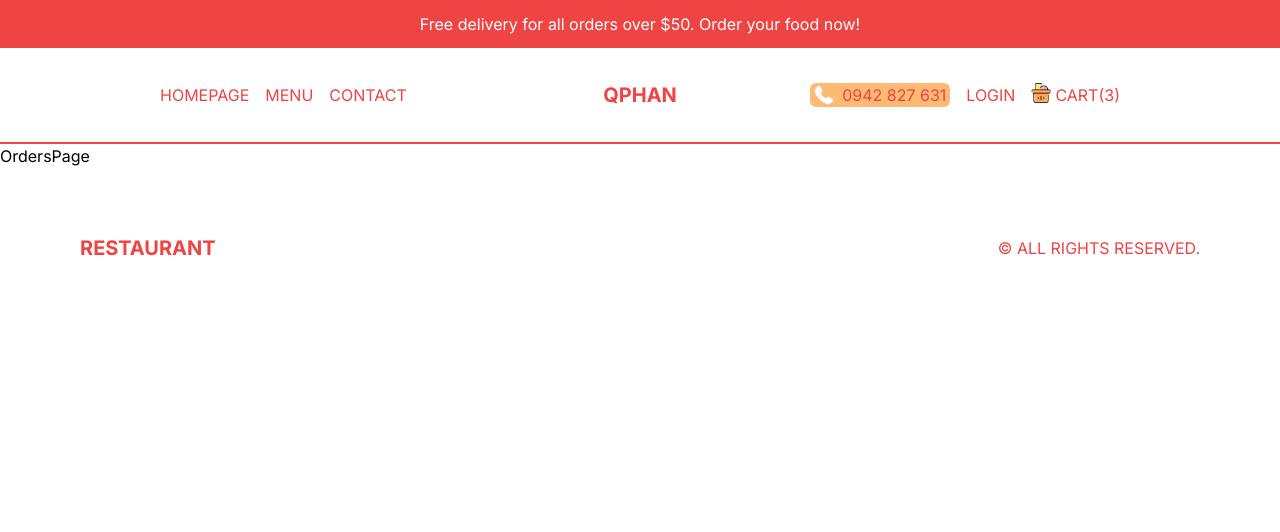
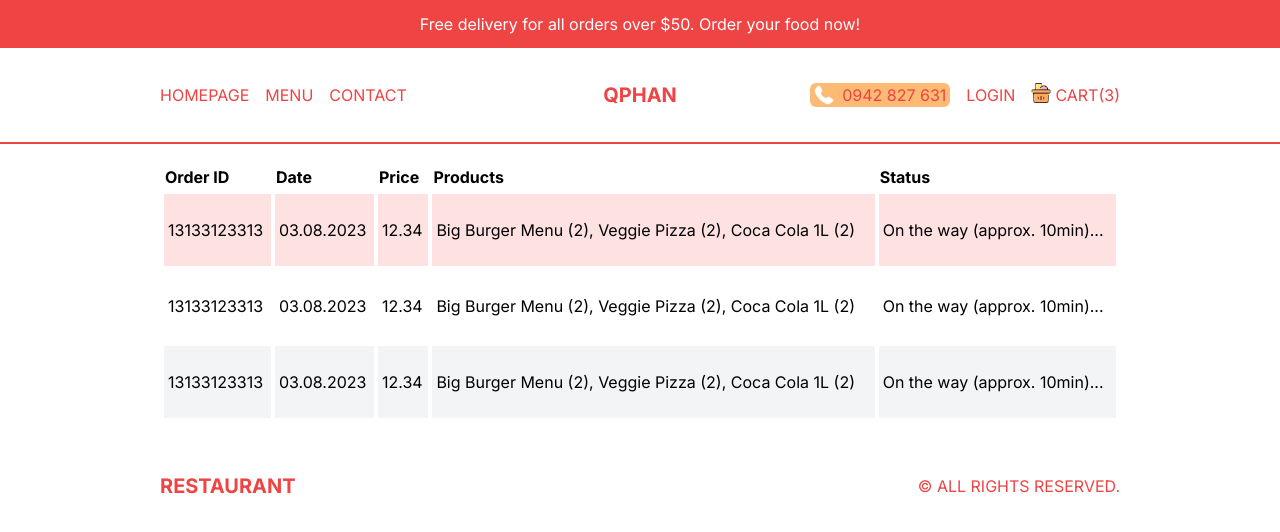
Before and after one commit to PhanHuuQuang/Restaurant-Nextjs, a Next.js app: page /orders in a window 1280 px wide. Shown: the top 532 px of the page. Built offline with nearby package versions, Linux system fonts and the light colour scheme.

Commit message:
Add Order page and fix ui Footer

```diff
--- a/src/app/orders/page.tsx
+++ b/src/app/orders/page.tsx
@@ -1,7 +1,50 @@
 import React from "react";
 
 const OrdersPage = () => {
-  return <div>OrdersPage</div>;
+  return (
+    <div className="p-4 lg:px-20 xl:px-40">
+      <table className="w-full border-separate border-spacing-1">
+        <thead>
+          <tr className="text-left">
+            <th className="hidden md:block">Order ID</th>
+            <th>Date</th>
+            <th>Price</th>
+            <th className="hidden md:block">Products</th>
+            <th>Status</th>
+          </tr>
+        </thead>
+        <tbody>
+          <tr className="text-sm md:text-base bg-red-100">
+            <td className="hidden md:block py-6 px-1">13133123313</td>
+            <td className="py-6 px-1">03.08.2023</td>
+            <td className="py-6 px-1">12.34</td>
+            <td className="hidden md:block py-6 px-1">
+              Big Burger Menu (2), Veggie Pizza (2), Coca Cola 1L (2)
+            </td>
+            <td className="py-6 px-1">On the way (approx. 10min)...</td>
+          </tr>
+          <tr className="text-sm md:text-base odd:bg-gray-100">
+            <td className="hidden md:block py-6 px-1">13133123313</td>
+            <td className="py-6 px-1">03.08.2023</td>
+            <td className="py-6 px-1">12.34</td>
+            <td className="hidden md:block py-6 px-1">
+              Big Burger Menu (2), Veggie Pizza (2), Coca Cola 1L (2)
+            </td>
+            <td className="py-6 px-1">On the way (approx. 10min)...</td>
+          </tr>
+          <tr className="text-sm md:text-base odd:bg-gray-100">
+            <td className="hidden md:block py-6 px-1">13133123313</td>
+            <td className="py-6 px-1">03.08.2023</td>
+            <td className="py-6 px-1">12.34</td>
+            <td className="hidden md:block py-6 px-1">
+              Big Burger Menu (2), Veggie Pizza (2), Coca Cola 1L (2)
+            </td>
+            <td className="py-6 px-1">On the way (approx. 10min)...</td>
+          </tr>
+        </tbody>
+      </table>
+    </div>
+  );
 };
 
 export default OrdersPage;
--- a/src/components/Footer.tsx
+++ b/src/components/Footer.tsx
@@ -3,7 +3,7 @@
 
 const Footer = () => {
   return (
-    <div className="h-1/2 md:h-24 p-4 lg:p-20 xl:p-30 text-red-500 flex items-center justify-between">
+    <div className="h-1/2 md:h-24 p-4 lg:px-20 xl:px-40 text-red-500 flex items-center justify-between">
       <Link href="/" className="font-bold text-xl">
         RESTAURANT
       </Link>
```
